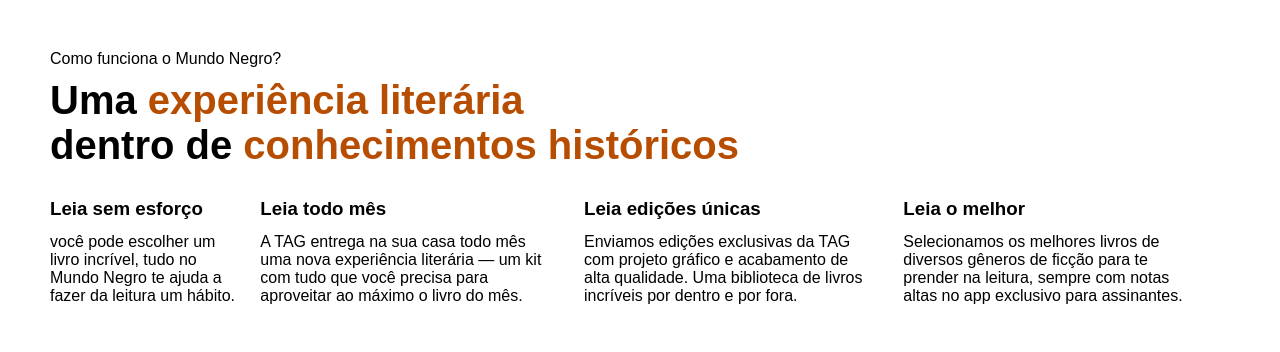
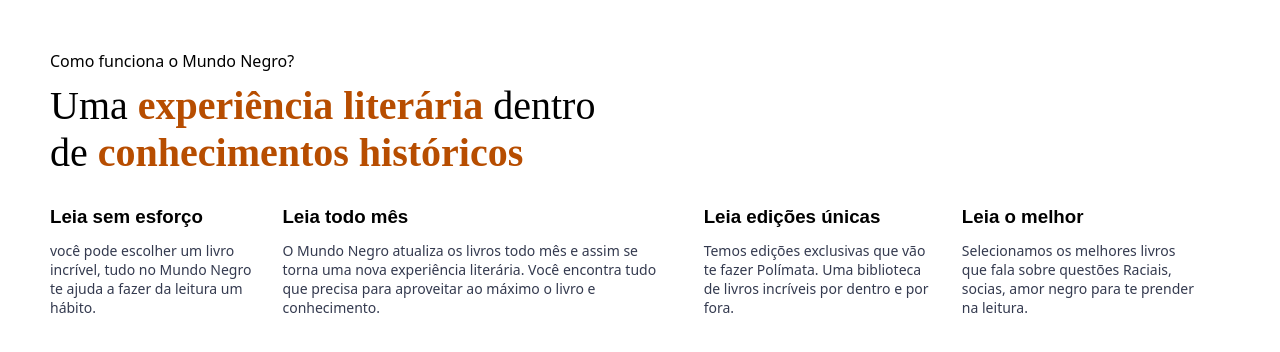
Before and after one commit to brenddamachado/Mundo_Negro, an Angular app in the folder conhecimentos/: page /compras in a window 1280 px wide. Shown: the top 352 px of the page. Built offline with nearby package versions, Linux system fonts and the light colour scheme.

Commit message:
atualizando a parte de home

```diff
--- a/conhecimentos/src/app/features/compras/pages/compras/compras.component.html
+++ b/conhecimentos/src/app/features/compras/pages/compras/compras.component.html
@@ -1,42 +1,40 @@
 <div class="container-1">
     <p class="p1">Como funciona o Mundo Negro?</p>
     <h2>
-     Uma <strong>experiência literária</strong>
-      <br>
-      dentro de
-       <strong>
-            conhecimentos históricos
-        </strong>
+        Uma
+        <strong>experiência literária</strong>
+        dentro de
+        <strong>conhecimentos históricos</strong>
     </h2>
 
     <div class="container">
+
         <div>
             <h3>Leia sem esforço</h3>
             <p class="p2"> você pode escolher um livro incrível, tudo no Mundo Negro te ajuda a fazer da
                 leitura um hábito.
             </p>
         </div>
+
         <div>
             <h3>Leia todo mês</h3>
+            <p class="p2"> O Mundo Negro atualiza os livros todo mês e assim se torna uma nova experiência literária. Você encontra tudo que
+                precisa para
+                aproveitar ao máximo o livro e conhecimento.</p>
+        </div>
 
-            <p class="p2"> A TAG entrega na sua casa todo mês uma nova experiência literária — um kit com tudo que você
-                precisa para
-                aproveitar ao máximo o livro do mês.</p>
-        </div>
         <div>
             <h3>Leia edições únicas</h3>
 
-            <p class="p2">Enviamos edições exclusivas da TAG com projeto gráfico e acabamento de alta qualidade. Uma
-                biblioteca de
-                livros incríveis por dentro e por fora.</p>
+            <p class="p2">Temos edições exclusivas que vão te fazer Polímata. Uma biblioteca de livros incríveis por dentro e por fora.</p>
         </div>
+
         <div>
             <h3> Leia o melhor</h3>
 
 
-            <p class="p2">Selecionamos os melhores livros de diversos gêneros de ficção para te prender na leitura,
-                sempre com notas altas
-                no app exclusivo para assinantes.</p>
+            <p class="p2">Selecionamos os melhores livros que fala sobre questões Raciais, socias, amor negro para te prender na leitura.</p>
         </div>
+
     </div>
 </div>
--- a/conhecimentos/src/app/features/compras/pages/compras/compras.component.scss
+++ b/conhecimentos/src/app/features/compras/pages/compras/compras.component.scss
@@ -2,8 +2,15 @@
 .p1{
     margin-top: 10px;
     margin-bottom: 10px;
+    font-size: 16px;
+    font-family: "Noto Sans", sans-serif;
 }
 h2{
+    max-width: 550px;
+
+    font-weight: 300;
+    font-family: "Roboto Slab", serif;
+
     font-size: 40px;
     margin-bottom: 20px;
 }
@@ -17,6 +24,10 @@ h3{
     margin-bottom: 13px;
 }
 .p2{
+font-size: 14px;
+
+    font-family: "Noto Sans", sans-serif;
+    color: rgb(52, 58, 79);
 
     width: 90%;
 }
```
